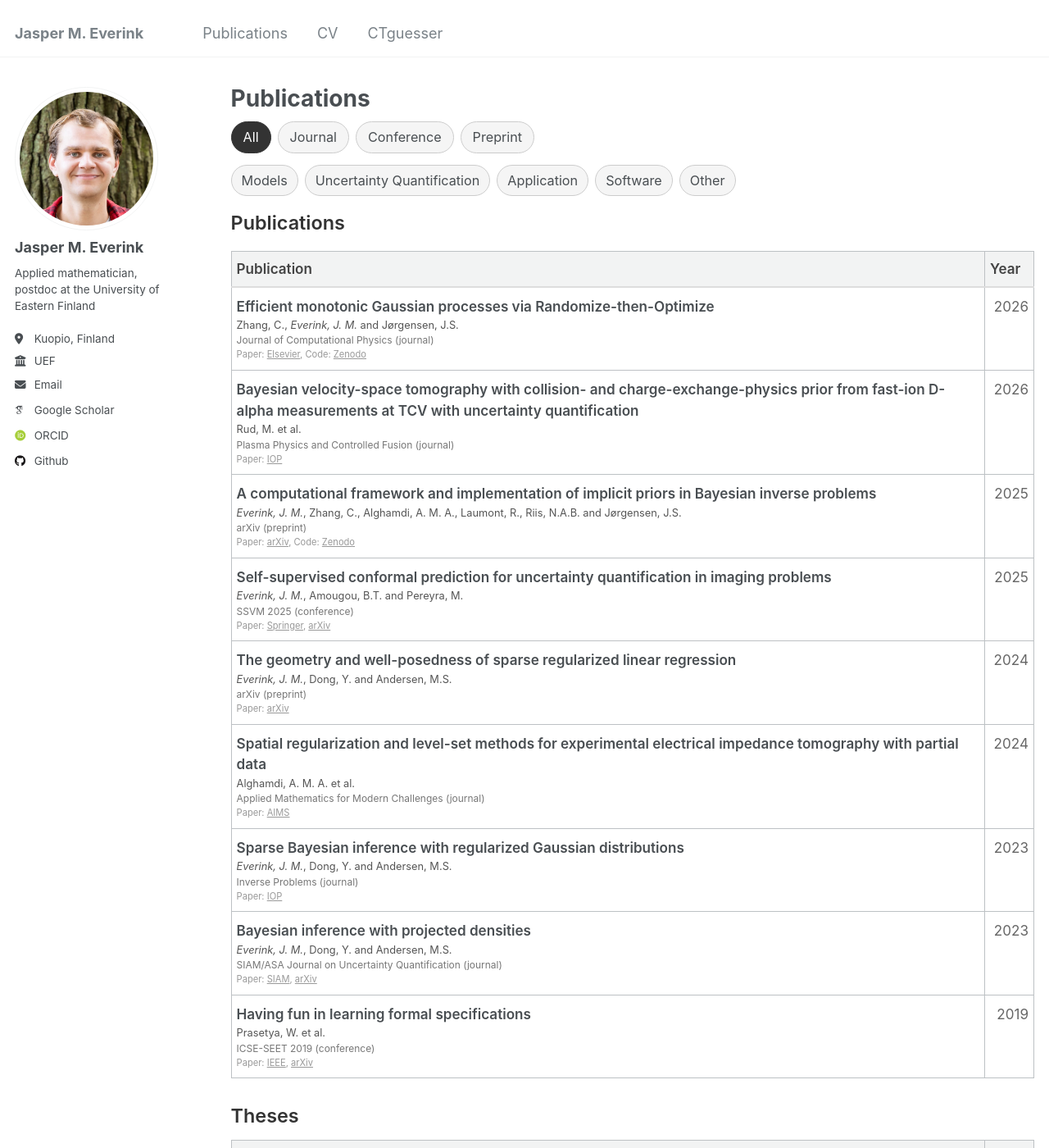
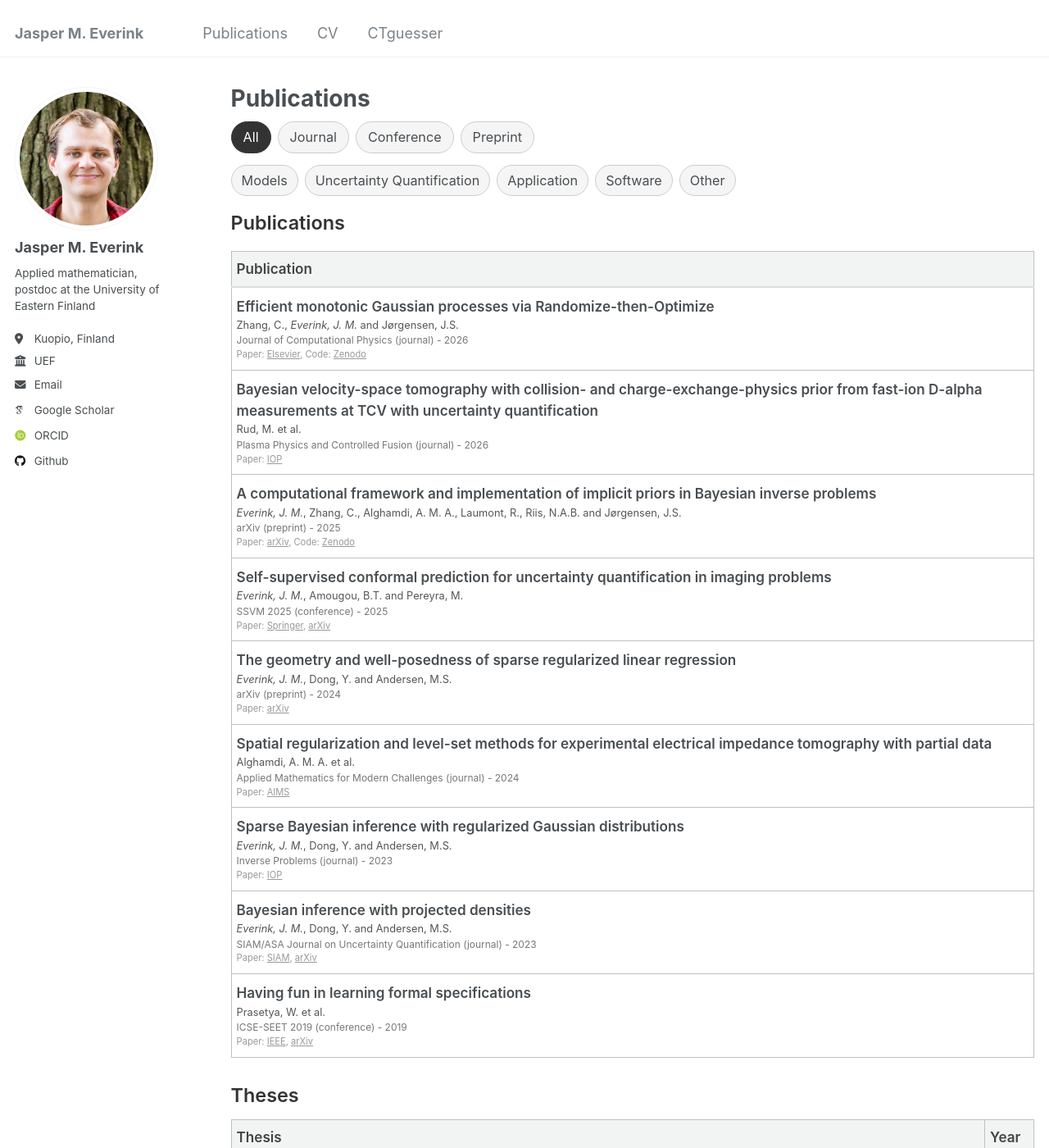
Before and after one commit to jeverink/jeverink.github.io, a Jekyll site: the page built from _pages/publications_new.md, in a window 1280 px wide and 1400 px high. Shown: the whole window at 82% size. Built offline with Jekyll 4.4.1, drawn with Linux system fonts in a browser that asks for light colours; some web fonts are replaced.

Commit message:
Remove years column

```diff
--- a/_pages/publications_new.md
+++ b/_pages/publications_new.md
@@ -276,13 +276,13 @@ redirect_from:
   <label for="tag-other" class="tag-btn">Other</label>
 </div>
 
+
 <h2 class="pub-heading">Publications</h2>
 <div class="table-wrapper">
   <table id="paperTable" class="pub-table">
     <thead>
       <tr>
         <th>Publication</th>
-        <th class="year-col">Year</th>
       </tr>
     </thead>
     <tbody>
@@ -290,90 +290,81 @@ redirect_from:
         <td>
           <div class="pub-title">Efficient monotonic Gaussian processes via Randomize-then-Optimize</div>
           <div class="pub-authors">Zhang, C., <i>Everink, J. M.</i> and Jørgensen, J.S.</div>
-          <div class="pub-venue">Journal of Computational Physics (journal)</div>
+          <div class="pub-venue">Journal of Computational Physics (journal) - 2026</div>
           <div class="pub-source">Paper: <a href="https://doi.org/10.1016/j.jcp.2026.114787">Elsevier</a>, Code: <a href="https://doi.org/10.5281/zenodo.15807484">Zenodo</a></div>
         </td>
-        <td class="year-col">2026</td>
       </tr>
 
       <tr data-tags="application uq" data-type="journal">
         <td>
           <div class="pub-title">Bayesian velocity-space tomography with collision- and charge-exchange-physics prior from fast-ion D-alpha measurements at TCV with uncertainty quantification</div>
           <div class="pub-authors">Rud, M. et al.</div>
-          <div class="pub-venue">Plasma Physics and Controlled Fusion (journal)</div>
+          <div class="pub-venue">Plasma Physics and Controlled Fusion (journal) - 2026</div>
           <div class="pub-source">Paper: <a href="http://doi.org/10.1088/1361-6587/ae3858">IOP</a></div>
         </td>
-        <td class="year-col">2026</td>
       </tr>
 
       <tr data-tags="models uq software" data-type="preprint">
         <td>
           <div class="pub-title">A computational framework and implementation of implicit priors in Bayesian inverse problems</div>
           <div class="pub-authors"><i>Everink, J. M.</i>, Zhang, C., Alghamdi, A. M. A., Laumont, R., Riis, N.A.B. and Jørgensen, J.S.</div>
-          <div class="pub-venue">arXiv (preprint)</div>
+          <div class="pub-venue">arXiv (preprint) - 2025</div>
           <div class="pub-source">Paper: <a href="https://arxiv.org/abs/2509.11781">arXiv</a>, Code: <a href="https://doi.org/10.5281/zenodo.17115255">Zenodo</a></div>
         </td>
-        <td class="year-col">2025</td>
       </tr>
 
       <tr data-tags="uq" data-type="conference">
         <td>
           <div class="pub-title">Self-supervised conformal prediction for uncertainty quantification in imaging problems</div>
           <div class="pub-authors"><i>Everink, J. M.</i>, Amougou, B.T. and Pereyra, M.</div>
-          <div class="pub-venue">SSVM 2025 (conference)</div>
+          <div class="pub-venue">SSVM 2025 (conference) - 2025</div>
           <div class="pub-source">Paper: <a href="https://link.springer.com/chapter/10.1007/978-3-031-92366-1_9">Springer</a>,  <a href="https://arxiv.org/abs/2502.05127">arXiv</a></div>
         </td>
-        <td class="year-col">2025</td>
       </tr>
 
       <tr data-tags="models" data-type="preprint">
         <td>
           <div class="pub-title">The geometry and well-posedness of sparse regularized linear regression</div>
           <div class="pub-authors"><i>Everink, J. M.</i>, Dong, Y. and Andersen, M.S.</div>
-          <div class="pub-venue">arXiv (preprint)</div>
+          <div class="pub-venue">arXiv (preprint) - 2024</div>
           <div class="pub-source">Paper: <a href="https://arxiv.org/abs/2409.03461">arXiv</a></div>
         </td>
-        <td class="year-col">2024</td>
       </tr>
 
       <tr data-tags="application models" data-type="journal">
         <td>
           <div class="pub-title">Spatial regularization and level-set methods for experimental electrical impedance tomography with partial data</div>
           <div class="pub-authors">Alghamdi, A. M. A. et al.</div>
-          <div class="pub-venue">Applied Mathematics for Modern Challenges (journal)</div>
+          <div class="pub-venue">Applied Mathematics for Modern Challenges (journal) - 2024</div>
           <div class="pub-source">Paper: <a href="https://www.aimsciences.org/article/doi/10.3934/ammc.2024013">AIMS</a></div>
         </td>
-        <td class="year-col">2024</td>
       </tr>
 
       <tr data-tags="models uq" data-type="journal">
         <td>
           <div class="pub-title">Sparse Bayesian inference with regularized Gaussian distributions</div>
           <div class="pub-authors"><i>Everink, J. M.</i>, Dong, Y. and Andersen, M.S.</div>
-          <div class="pub-venue">Inverse Problems (journal)</div>
+          <div class="pub-venue">Inverse Problems (journal) - 2023</div>
           <div class="pub-source">Paper: <a href="https://iopscience.iop.org/article/10.1088/1361-6420/acf9c5">IOP</a></div>
         </td>
-        <td class="year-col">2023</td>
       </tr>
 
       <tr data-tags="models uq" data-type="journal">
         <td>
           <div class="pub-title">Bayesian inference with projected densities</div>
           <div class="pub-authors"><i>Everink, J. M.</i>, Dong, Y. and Andersen, M.S.</div>
-          <div class="pub-venue">SIAM/ASA Journal on Uncertainty Quantification (journal)</div>
+          <div class="pub-venue">SIAM/ASA Journal on Uncertainty Quantification (journal) - 2023</div>
           <div class="pub-source">Paper: <a href="https://epubs.siam.org/doi/full/10.1137/22M150695X">SIAM</a>, <a href="https://arxiv.org/abs/2209.12481">arXiv</a></div>
         </td>
-        <td class="year-col">2023</td>
       </tr>
 
       <tr data-tags="software other" data-type="conference">
         <td>
           <div class="pub-title">Having fun in learning formal specifications</div>
           <div class="pub-authors">Prasetya, W. et al.</div>
-          <div class="pub-venue">ICSE-SEET 2019 (conference)</div>
+          <div class="pub-venue">ICSE-SEET 2019 (conference) - 2019</div>
           <div class="pub-source">Paper: <a href="https://ieeexplore.ieee.org/abstract/document/8802100">IEEE</a>, <a href="https://arxiv.org/abs/1903.00334">arXiv</a></div>
         </td>
-        <td class="year-col">2019</td>
       </tr>
 
     </tbody>
```
